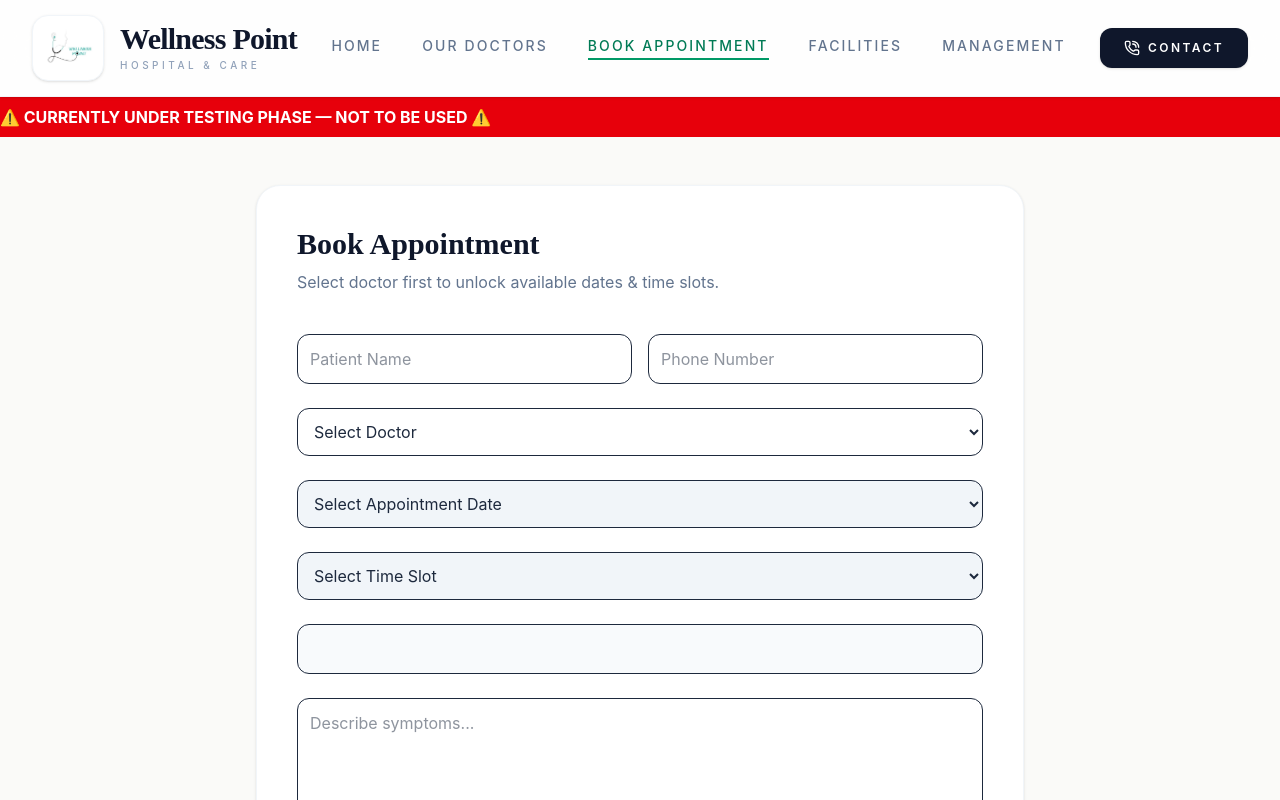
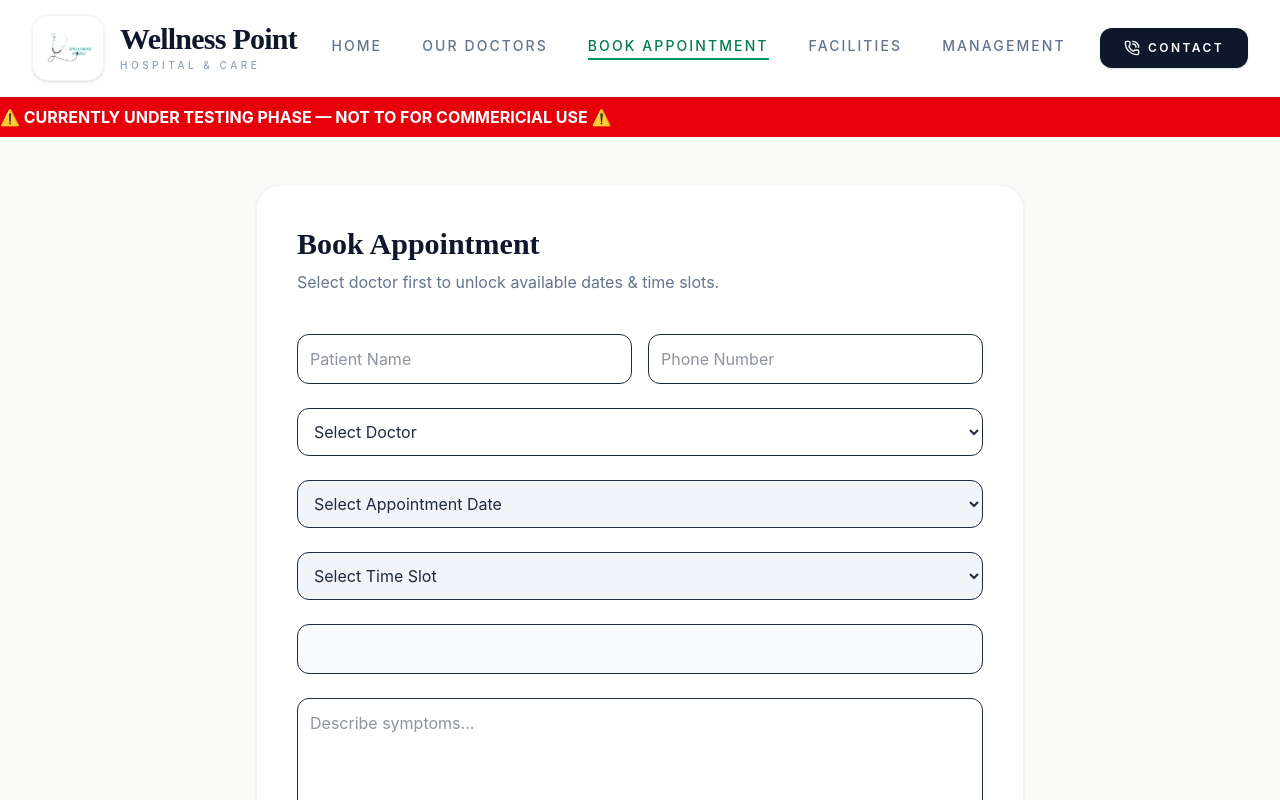
Before and after one commit to aakashninan/Wellness-Point-Hospital-Website, a React (Vite) app: page /book-appointment in a window 1280 px wide. Shown: the top 800 px of the page. Built offline with nearby package versions, Linux system fonts and the light colour scheme.

Commit message:
Update testing phase notice in BookAppointment component

```diff
--- a/src/Pages/BookAppointment.jsx
+++ b/src/Pages/BookAppointment.jsx
@@ -176,7 +176,7 @@ export default function BookAppointment() {
       {/* MARQUEE BANNER */}
       <div className="w-full overflow-hidden bg-red-600 text-white font-bold py-2">
         <div className="whitespace-nowrap animate-marquee">
-          ⚠️ CURRENTLY UNDER TESTING PHASE — NOT TO BE USED ⚠️
+          ⚠️ CURRENTLY UNDER TESTING PHASE — NOT TO FOR COMMERICIAL USE ⚠️
         </div>
       </div>
 
```
